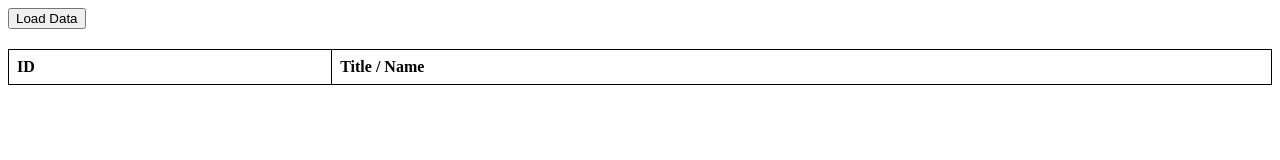
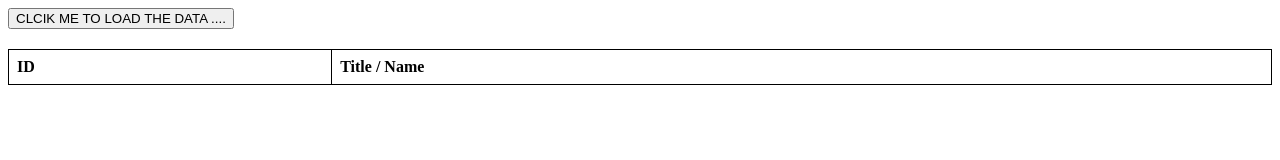
Before and after one commit to AayushPratapBansal/Display-Array-fetched-from-API, a plain HTML site: page index.html in a window 1280 px wide. Drawn offline with Linux system fonts and the light colour scheme.

Commit message:
Update button text for loading data

```diff
--- a/index.html
+++ b/index.html
@@ -17,7 +17,7 @@
 </head>
 <body>
 
-<button id="loadBtn">Load Data</button>
+<button id="loadBtn">CLCIK ME TO LOAD THE DATA ....</button>
 
 <table>
   <thead>
```
